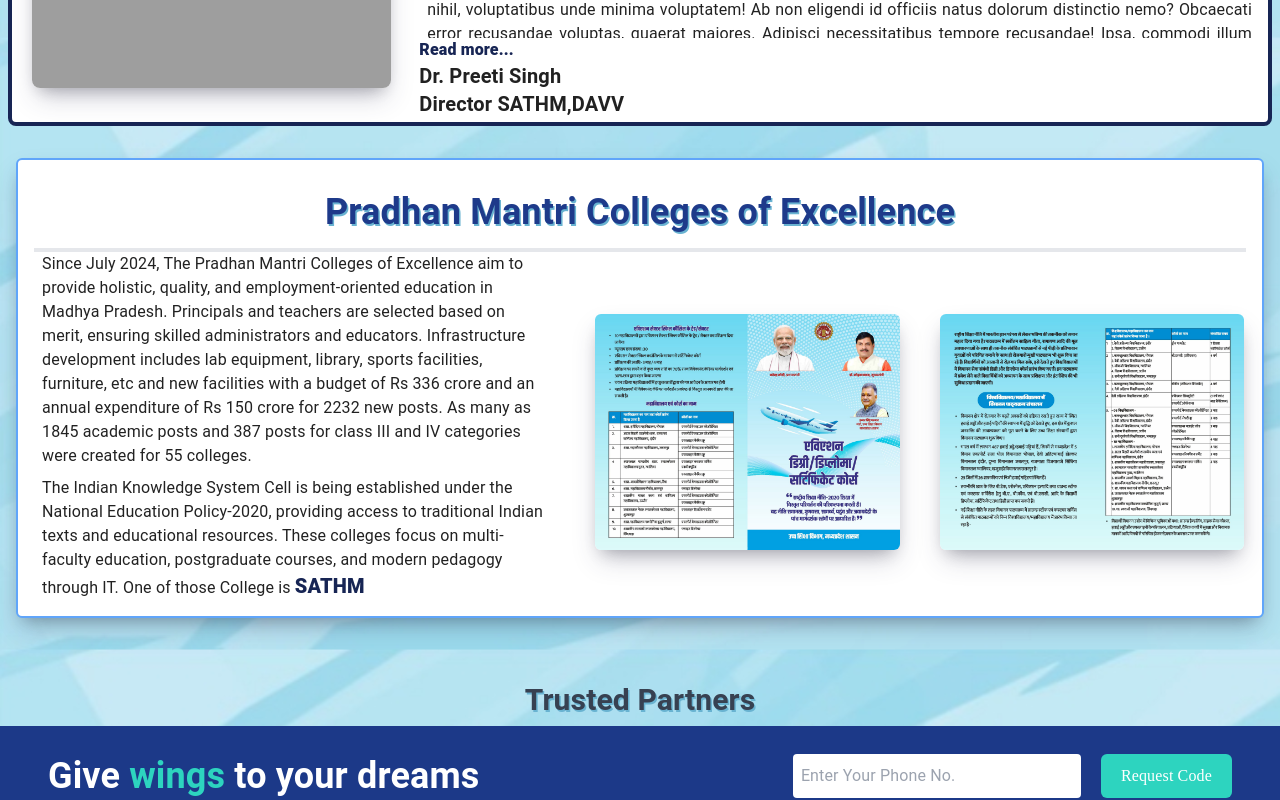
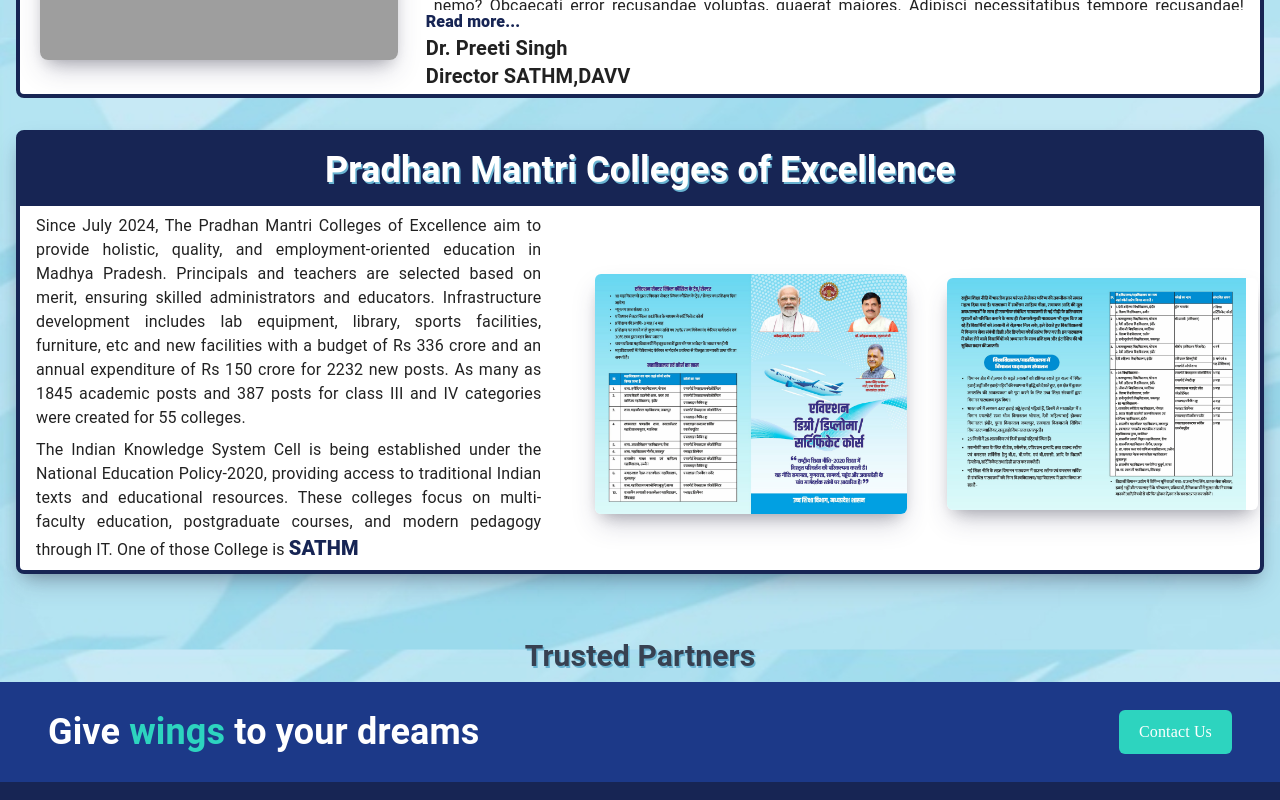
Before and after one commit to dikshagupta3094/Satham, a React (Vite) app: page / in a window 1280 px wide. Shown: the part 1460-2260 px from the top of the page. Built offline with nearby package versions, Linux system fonts and the light colour scheme; grey boxes are pictures that could not be loaded.

Commit message:
Added Contact details

```diff
--- /dev/null
+++ b/src/Components/Contact.jsx
@@ -0,0 +1,28 @@
+import React, { useRef } from "react";
+import { RxCross1 } from "react-icons/rx";
+function Contact({ onClose }) {
+  return (
+    <div className="flex items-center justify-center">
+      <div className="flex flex-col  text-white">
+        <button className="place-self-end p-2" onClick={onClose}>
+          <RxCross1 size={20} color="black" />
+        </button>
+        <div className=" mx-4 mb-4 p-4 bg-blue-950 rounded-xl px-5 flex flex-col text-base text-left box-shadow">
+          <p>
+            Email: <span className="">head.sathm@dauniv.ac.in</span>
+          </p>
+          <p>
+            Address: <span>Takshila Campus,Khandwa road Indore</span>
+          </p>
+          <p>Contact: 9098354300 <span>(Mr.Anshul Jain)</span></p>
+          <p>Contact: 8103586406<span>(Ms.Anamika Shukla)</span></p>
+          <p>Contact: 8989456828 <span>(Mr. Alok A.Jha)</span></p>
+          <h3>For more details Contact to</h3>
+          <p>Prof.Preeti Singh (Head, SATHM) <span>9425349044</span></p>
+        </div>
+      </div>
+    </div>
+  );
+}
+
+export default Contact;
--- a/src/Components/Footer.jsx
+++ b/src/Components/Footer.jsx
@@ -1,26 +1,38 @@
-import React from "react";
+import React, { useState } from "react";
 import ItemsContainer from "./ItemsContainer";
+import Contact from "./Contact";
 const Footer = () => {
+  const [isModalOpen, setIsModalOpen] = useState(false);
+
+  const toggleModal = () => {
+    setIsModalOpen(!isModalOpen);
+  };
   return (
     <footer className="bg-blue-900 text-white">
       <div className="md:flex md:justify-between md:items-center sm:px-12 px-4 bg-[#133b7419] py-7">
         <h1 className="lg:text-4xl text-3xl md:mb-0 mb-6 lg: leading-normal font-semibold md:w-2/5">
-          Give <span className="text-teal-400">wings</span> to your{" "}
-          dreams
+          Give <span className="text-teal-400">wings</span> to your dreams
         </h1>
         <div>
-          <input
-            type="text"
-            placeholder="Enter Your Phone No."
-            className="text-gray-800 sm:w-72 w-full sm:mr-5 mr-1 lg:mb-0 mb-4 py-2.5 rounded px-2 focus:outline-none "
-          />
-          <button className="bg-teal-400 hover:bg-teal-500 duration-300 px-5 py-2.5 font-[Popins] rounded-md text-white md:w-auto w-full">
+          <button
+            className="bg-teal-400 hover:bg-teal-500 duration-300 px-5 py-2.5 font-[Popins] rounded-md text-white md:w-auto w-full"
+            onClick={toggleModal}
+          >
             {" "}
-            Request Code
+            Contact Us
           </button>
         </div>
       </div>
       <ItemsContainer />
+
+      {isModalOpen && (
+        <div className="fixed inset-0 flex  items-center justify-center z-50 bg-black bg-opacity-50">
+          <div className="bg-white rounded-2xl  md:mx-0 sm-custom:mx-4">
+            <h2 className="text-blue-800 text-center font-bold text-2xl mt-3 text-shadow">Contact Details</h2>
+            <Contact onClose={toggleModal} />
+          </div>
+        </div>
+      )}
     </footer>
   );
 };
--- a/src/Components/HomeComponent/CraouslSlider.jsx
+++ b/src/Components/HomeComponent/CraouslSlider.jsx
@@ -25,7 +25,7 @@
   }, []);
   return (
     <div
-      className="relative overflow-hidden w-full md:h-[700px] sm:h-[500px] border-blue-950 border-4 rounded-lg">
+      className="relative overflow-hidden w-full md:h-[700px] sm:h-[500px] sm-custom:h-[300px] border-blue-950 border-4 rounded-lg">
       <div
         className="flex"
         style={{
@@ -40,7 +40,8 @@
             alt={`Slide ${index + 1}`}
             className="
             w-full md:h-[700px] flex-shrink-0
-            sm:h-[500px]"
+            sm:h-[500px]
+            sm-custom:h-[300px]"
           />
         ))}
       </div>
--- a/src/Components/HomeComponent/MsgDirector.jsx
+++ b/src/Components/HomeComponent/MsgDirector.jsx
@@ -12,8 +12,8 @@
     });
   }, []);
   return (
-    <div className="bg-white border-4 border-blue-950 mx-2 rounded-lg mt-16">
-      <h1 className="text-white text-center text-3xl p-4  font-bold bg-blue-900 text-shadow ">
+    <div className="bg-white border-4 border-blue-950 mx-4 rounded-lg mt-8" >
+      <h1 className="text-white text-center text-4xl p-4  font-bold bg-blue-900 text-shadow ">
         MEESAGE FROM DIRECTOR
       </h1>
       <div className="flex flex-col md:flex-col lg:flex-row items-center justify-center gap-10 mx-2 rounded-lg" data-aos="fade-up-right">
--- a/src/Components/HomeComponent/PradhanMantri.jsx
+++ b/src/Components/HomeComponent/PradhanMantri.jsx
@@ -13,13 +13,13 @@
         });
     }, []);
     return (
-        <div className="bg-white border-2 box-shadow m-4 mt-8 border-blue-400 rounded-md p-4">
-            <h1 className="text-blue-900 text-center text-4xl p-4 border-b-4 font-bold text-shadow">
+        <div className="bg-white border-4 box-shadow m-4 mt-8 border-blue-950 rounded-lg">
+            <h1 className="text-white text-center text-4xl p-4  font-bold text-shadow bg-blue-950">
                 Pradhan Mantri Colleges of Excellence
             </h1>
-            <div className="flex flex-col md:flex-col lg:flex-row items-center justify-center gap-10  mx-2 rounded-lg">
-                <div className="lg:w-2/4 w-full">
-                    <p className="mb-2">
+            <div className="flex flex-col md:flex-col lg:flex-row items-center justify-center gap-10  mx-2 rounded-lg" data-aos="fade-up-left">
+                <div className="lg:w-2/4 w-full p-2">
+                    <p className="mb-2 text-justify">
                         Since July 2024, The Pradhan Mantri Colleges of Excellence aim
                         to provide holistic, quality, and employment-oriented education
                         in Madhya Pradesh. Principals and teachers are selected based on
@@ -30,7 +30,7 @@
                         for 2232 new posts. As many as 1845 academic posts and 387 posts
                         for class III and IV categories were created for 55 colleges.
                     </p>
-                    <p>
+                    <p className="text-justify">
                         The Indian Knowledge System Cell is being established under the
                         National Education Policy-2020, providing access to traditional
                         Indian texts and educational resources. These colleges focus on
@@ -50,7 +50,7 @@
                 <img
                     src={PMCollege2}
                     alt="Director Image"
-                    className="box-shadow transition-transform duration-300 ease-in-out transform hover:scale-110 ml-3 mt-3 rounded-md h-auto w-full "
+                    className="box-shadow transition-transform duration-300 ease-in-out transform hover:scale-110 ml-3 mt-3 rounded-md h-auto w-full pr-3"
                 />
                 </div>
             </div>
--- a/src/Constants/Menus.js
+++ b/src/Constants/Menus.js
@@ -1,6 +1,9 @@
+const currentDate = new Date();
+const year = currentDate.getFullYear();
+
 export const Admission = [
     {name: 'Fees Structure', link: "#"},
-    {name: 'Admission 2024', link: "#"},
+    {name: `Admission ${year}`, link: "#"},
 ];
 
 export const Miscellaneous= [
--- a/tailwind.config.js
+++ b/tailwind.config.js
@@ -7,7 +7,8 @@
   theme: {
     extend: {
       screens: {
-        'sm-custom': '400px',  // Define a custom breakpoint at 473px
+        'sm-custom': '300px',  // Define a custom breakpoint at 400px
+
       },
     },
   },
```
